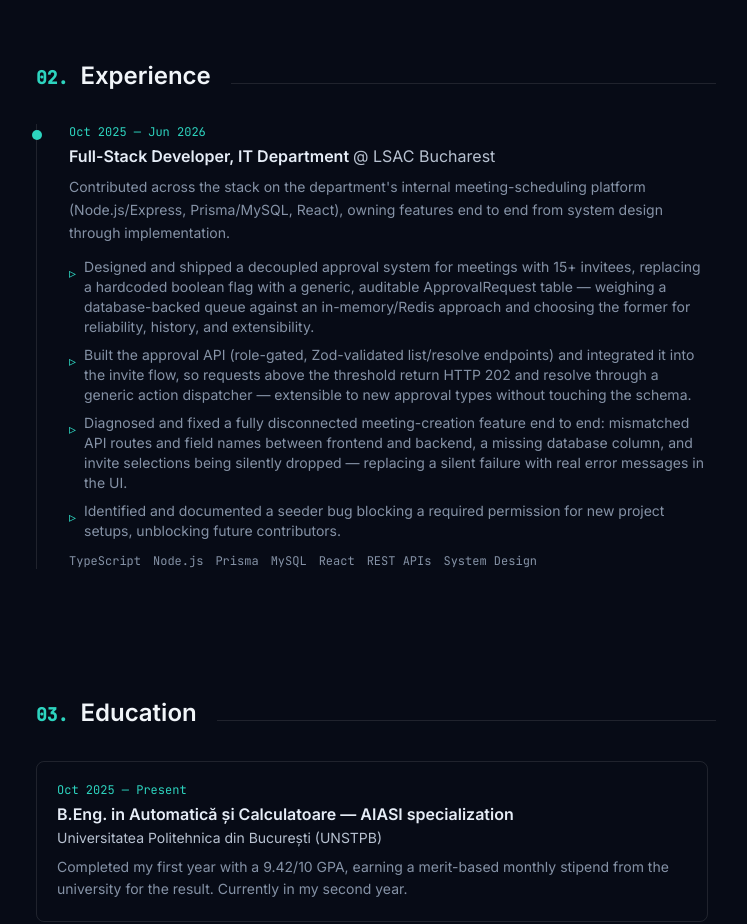
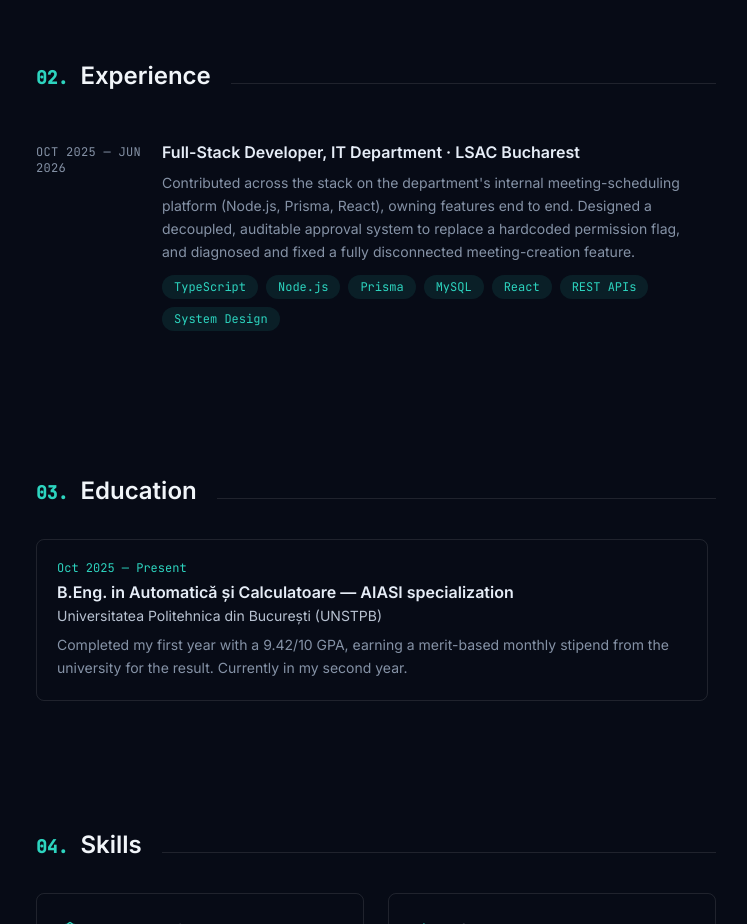
Before and after one commit to tudorsendrescu/tudor-cv, a React (Vite) app: page / in a window 1280 px wide. Shown: the part 840-1764 px from the top of the page, without its empty margins (492-1239 px from the left). Built offline with nearby package versions, Linux system fonts and the light colour scheme.

Commit message:
Redesign Experience section: hover-highlight cards, whole-card link to company, shorter summary

```diff
--- a/src/components/sections/Experience.tsx
+++ b/src/components/sections/Experience.tsx
@@ -1,3 +1,4 @@
+import { ExternalLink } from "lucide-react";
 import { experience } from "../../data/profile";
 import SectionHeading from "../SectionHeading";
 import Reveal from "../Reveal";
@@ -9,23 +10,30 @@ export default function Experience() {
         <SectionHeading index="02" title="Experience" />
       </Reveal>
 
-      <ol className="relative border-l border-white/10 max-w-2xl">
+      <ol className="group/list max-w-2xl">
         {experience.map((entry, i) => (
           <Reveal key={i} delay={i * 80}>
-            <li className="relative pl-8 pb-12 last:pb-0">
-              <span className="absolute -left-[5px] top-1.5 h-2.5 w-2.5 rounded-full bg-accent" />
-              <p className="font-mono text-xs text-accent mb-1">{entry.period}</p>
-              <h3 className="text-slate-lightest font-semibold text-base">
-                {entry.role}{" "}
-                <span className="text-slate-light font-normal">
-                  @ {entry.companyUrl ? (
-                    <a href={entry.companyUrl} target="_blank" rel="noreferrer" className="hover:text-accent transition-colors">
-                      {entry.company}
-                    </a>
-                  ) : (
-                    entry.company
+            <li className="group-hover/list:opacity-50 hover:opacity-100! transition-opacity duration-300">
+              <a
+                href={entry.companyUrl}
+                target={entry.companyUrl ? "_blank" : undefined}
+                rel={entry.companyUrl ? "noreferrer" : undefined}
+                className={`group/card relative grid sm:grid-cols-[110px_1fr] gap-1 sm:gap-4 p-4 -mx-4 rounded-lg transition-colors hover:bg-white/5 focus-accent ${
+                  entry.companyUrl ? "cursor-pointer" : "cursor-default"
+                }`}
+              >
+                <p className="font-mono text-xs uppercase tracking-wide text-slate sm:pt-1">
+                  {entry.period}
+                </p>
+                <div>
+                  <h3 className="font-semibold text-slate-lightest group-hover/card:text-accent transition-colors inline-flex items-center gap-1.5">
+                    {entry.role} · {entry.company}
+                    {entry.companyUrl && (
+                      <ExternalLink
+                        size={14}
+                        className="opacity-0 group-hover/card:opacity-100 transition-opacity"
+                      />
                     )}
-                </span>
                   </h3>
                   <p
                     className={`mt-2 text-sm ${
@@ -36,23 +44,20 @@ export default function Experience() {
                   >
                     {entry.summary}
                   </p>
-              {entry.highlights.length > 0 && (
-                <ul className="mt-3 space-y-2">
-                  {entry.highlights.map((h, hi) => (
-                    <li key={hi} className="flex gap-2 text-sm">
-                      <span className="text-accent mt-1.5 shrink-0">▹</span>
-                      <span className={h.startsWith("Content coming soon") ? "italic text-slate/70" : ""}>{h}</span>
+                  {entry.tags.length > 0 && (
+                    <ul className="flex flex-wrap gap-2 mt-3">
+                      {entry.tags.map((tag, ti) => (
+                        <li
+                          key={ti}
+                          className="text-xs font-mono px-3 py-1 rounded-full bg-accent-dim text-accent"
+                        >
+                          {tag}
                         </li>
                       ))}
                     </ul>
                   )}
-              {entry.tags.length > 0 && (
-                <ul className="flex flex-wrap gap-x-3 gap-y-1 mt-3 font-mono text-xs text-slate">
-                  {entry.tags.map((tag, ti) => (
-                    <li key={ti}>{tag}</li>
-                  ))}
-                </ul>
-              )}
+                </div>
+              </a>
             </li>
           </Reveal>
         ))}
--- a/src/data/profile.ts
+++ b/src/data/profile.ts
@@ -49,9 +49,10 @@ export const experience: ExperienceEntry[] = [
   {
     role: "Full-Stack Developer, IT Department",
     company: "LSAC Bucharest",
+    companyUrl: "https://lsacbucuresti.ro",
     period: "Oct 2025 — Jun 2026",
     summary:
-      "Contributed across the stack on the department's internal meeting-scheduling platform (Node.js/Express, Prisma/MySQL, React), owning features end to end from system design through implementation.",
+      "Contributed across the stack on the department's internal meeting-scheduling platform (Node.js, Prisma, React), owning features end to end. Designed a decoupled, auditable approval system to replace a hardcoded permission flag, and diagnosed and fixed a fully disconnected meeting-creation feature.",
     highlights: [
       "Designed and shipped a decoupled approval system for meetings with 15+ invitees, replacing a hardcoded boolean flag with a generic, auditable ApprovalRequest table — weighing a database-backed queue against an in-memory/Redis approach and choosing the former for reliability, history, and extensibility.",
       "Built the approval API (role-gated, Zod-validated list/resolve endpoints) and integrated it into the invite flow, so requests above the threshold return HTTP 202 and resolve through a generic action dispatcher — extensible to new approval types without touching the schema.",
```
Lines whose indentation alone changed are shown as unchanged.
